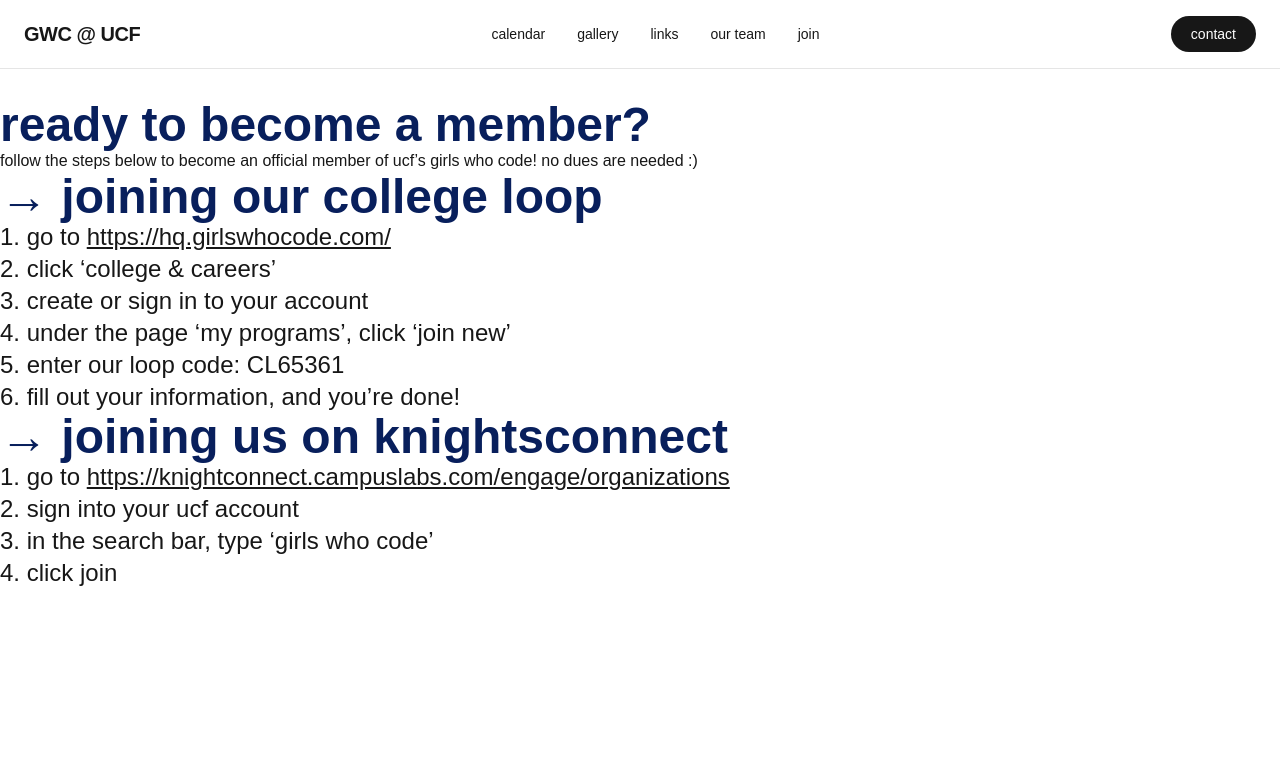
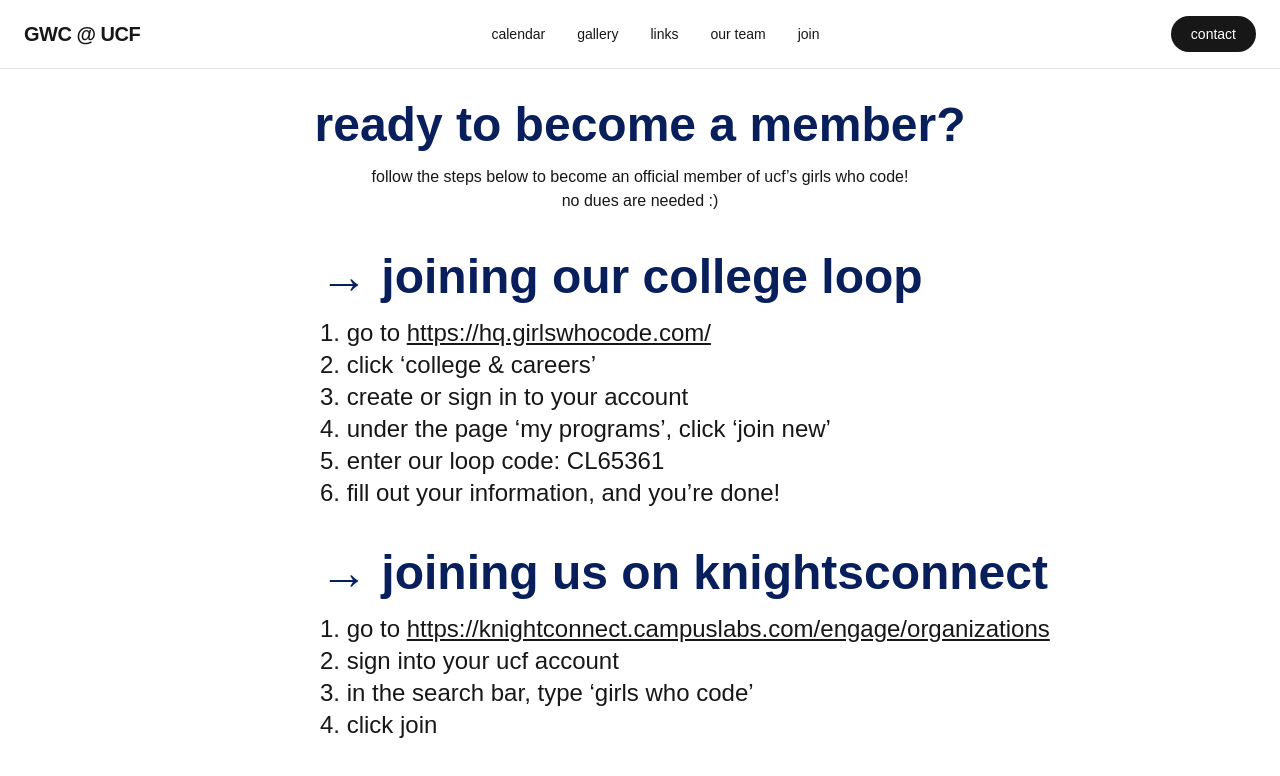
Before and after one commit to simone-c18/GWC_WebDev, a Next.js app: page /join in a window 1280 px wide. Shown: the top 776 px of the page. Built offline with nearby package versions, Linux system fonts and the light colour scheme; a web font is replaced by a local one.

Commit message:
add spacing for join page

```diff
--- a/app/join/page.tsx
+++ b/app/join/page.tsx
@@ -6,14 +6,16 @@ export default function joinPage() {
     return (
         <div className="font-alexandria mt-8 flex flex-col">
             {/* Steps Header */}
-            <div className="">
+            <div className="flex flex-col items-center">
             <div className="text-deep-blue font-bold text-5xl">ready to become a member?</div>
-            <div className="font-normal text-base">follow the steps below to become an official member of
-            ucf’s girls who code! no dues are needed :)</div>
+            <div className="font-normal text-base mt-4">
+                <div></div>follow the steps below to become an official member of ucf’s girls who code!</div>
+                <div> no dues are needed :)</div>
             </div>
              {/* CollegeLoop Steps */}
-            <div className="text-deep-blue font-bold text-5xl">→ joining our college loop</div>
-            <div className="font-normal text-2xl">
+            <div className="flex flex-col ml-80">
+                <div className="text-deep-blue font-bold text-5xl mt-10">→ joining our college loop</div>
+                <div className="font-normal text-2xl mt-4">
                     <div>1. go to <a href="https://hq.girlswhocode.com/" className="underline">https://hq.girlswhocode.com/</a></div>
                     <div>2. click ‘college & careers’</div>
                     <div>3. create or sign in to your account</div>
@@ -22,13 +24,14 @@ export default function joinPage() {
                     <div>6. fill out your information, and you’re done!</div>
                 </div>
                 {/* KnightConnect Steps */}
-            <div className="text-deep-blue font-bold text-5xl">→ joining us on knightsconnect</div>
-            <div className="font-normal text-2xl">
+                <div className="text-deep-blue font-bold text-5xl mt-10">→ joining us on knightsconnect</div>
+                <div className="font-normal text-2xl mt-4">
                     <div>1. go to <a href="https://knightconnect.campuslabs.com/engage/organizations" className="underline">https://knightconnect.campuslabs.com/engage/organizations</a></div>
                     <div>2. sign into your ucf account</div>
                     <div>3. in the search bar, type ‘girls who code’</div>
                     <div>4. click join</div>
                 </div>
             </div>
+        </div>
     );
 }
```
Lines whose indentation alone changed are shown as unchanged.
